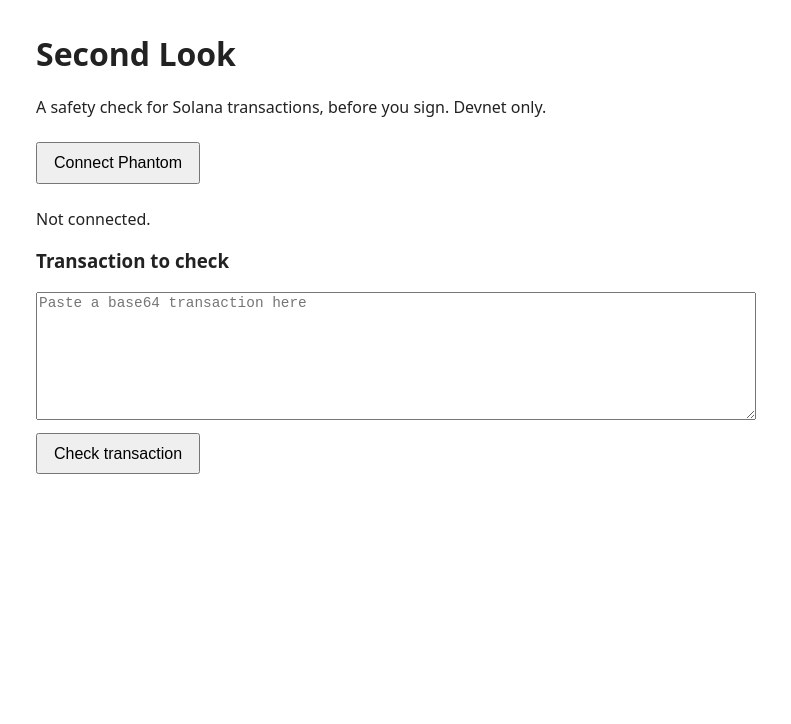
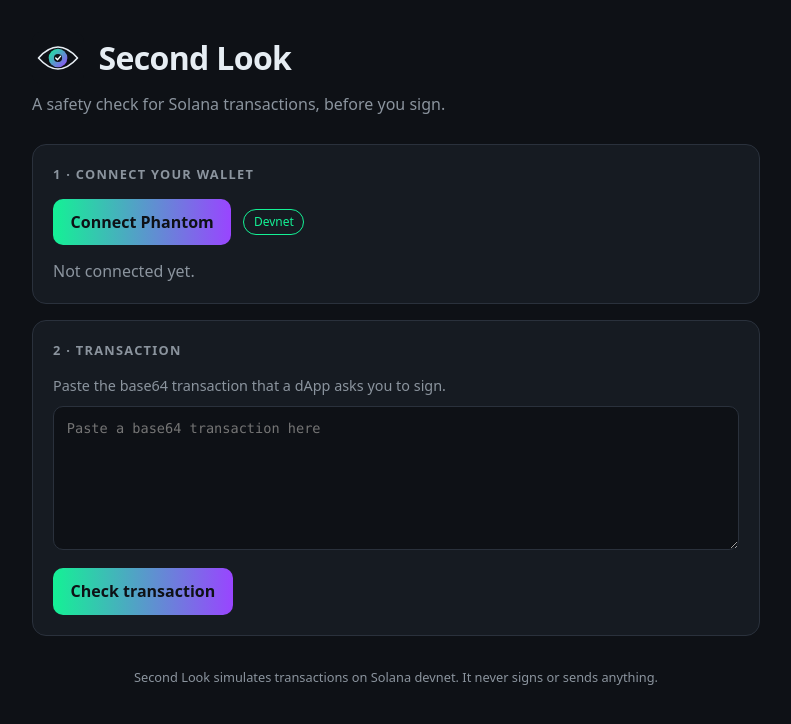
Before and after one commit to onlyonekarl/second-look, a website: page index.html in a window 1280 px wide. Shown: the whole page, without its empty margins (244-1035 px from the left). Drawn offline with Linux system fonts and the light colour scheme.

Commit message:
Update index.html

```diff
--- a/index.html
+++ b/index.html
@@ -5,27 +5,153 @@
   <meta name="viewport" content="width=device-width, initial-scale=1">
   <title>Second Look</title>
   <style>
-    body { font-family: system-ui, sans-serif; max-width: 720px; margin: 2rem auto; padding: 0 1rem; color: #222; }
-    textarea { width: 100%; height: 8rem; font-family: monospace; font-size: 0.9rem; box-sizing: border-box; }
-    button { padding: 0.6rem 1rem; font-size: 1rem; margin: 0.5rem 0; cursor: pointer; }
-    #results p { margin: 0.4rem 0; }
-    .warn { color: #b00020; font-weight: bold; }
-    .ok { color: #1b5e20; font-weight: bold; }
+    :root {
+      --bg: #0E1116;
+      --panel: #161B22;
+      --border: #2A313C;
+      --text: #E6EDF3;
+      --muted: #8B949E;
+      --green: #14F195;
+      --purple: #9945FF;
+      --amber: #F5A524;
+      --red: #FF5C5C;
+    }
+    * { box-sizing: border-box; }
+    body {
+      margin: 0;
+      background: var(--bg);
+      color: var(--text);
+      font-family: system-ui, -apple-system, "Segoe UI", Roboto, sans-serif;
+      line-height: 1.5;
+    }
+    .wrap { max-width: 760px; margin: 0 auto; padding: 2rem 1rem 3rem; }
+    header { display: flex; align-items: center; gap: 0.9rem; }
+    header svg { width: 52px; height: 52px; flex: none; }
+    h1 { margin: 0; font-size: 2rem; letter-spacing: -0.02em; }
+    .tagline { color: var(--muted); margin: 0.5rem 0 1.75rem; }
+    .card {
+      background: var(--panel);
+      border: 1px solid var(--border);
+      border-radius: 14px;
+      padding: 1.25rem;
+      margin-bottom: 1rem;
+    }
+    .card h2 {
+      font-size: 0.8rem;
+      text-transform: uppercase;
+      letter-spacing: 0.1em;
+      color: var(--muted);
+      margin: 0 0 0.9rem;
+    }
+    .row { display: flex; align-items: center; gap: 0.75rem; flex-wrap: wrap; }
+    .pill {
+      font-size: 0.75rem;
+      padding: 0.2rem 0.6rem;
+      border-radius: 999px;
+      border: 1px solid var(--green);
+      color: var(--green);
+    }
+    button {
+      font: inherit;
+      font-weight: 600;
+      color: #0E1116;
+      background: linear-gradient(90deg, var(--green), var(--purple));
+      border: 0;
+      border-radius: 10px;
+      padding: 0.7rem 1.1rem;
+      cursor: pointer;
+    }
+    button:hover { filter: brightness(1.08); }
+    button:disabled { opacity: 0.55; cursor: default; }
+    .hint { color: var(--muted); font-size: 0.9rem; margin: 0 0 0.6rem; display: block; }
+    textarea {
+      width: 100%;
+      min-height: 9rem;
+      resize: vertical;
+      padding: 0.8rem;
+      border-radius: 10px;
+      border: 1px solid var(--border);
+      background: var(--bg);
+      color: var(--text);
+      font-family: ui-monospace, Menlo, Consolas, monospace;
+      font-size: 0.85rem;
+    }
+    textarea:focus { outline: 2px solid var(--purple); outline-offset: 1px; }
+    #wallet { color: var(--muted); margin: 0.9rem 0 0; word-break: break-all; }
+    #verdict {
+      font-weight: 600;
+      padding: 0.9rem 1rem;
+      border-radius: 10px;
+      background: var(--bg);
+      border-left: 6px solid var(--muted);
+      margin-bottom: 0.75rem;
+    }
+    #verdict.ok { border-left-color: var(--green); }
+    #verdict.review { border-left-color: var(--amber); }
+    #verdict.danger { border-left-color: var(--red); }
+    #details p { margin: 0.45rem 0; padding-left: 1.1rem; position: relative; }
+    #details p::before {
+      content: "";
+      position: absolute;
+      left: 0;
+      top: 0.6em;
+      width: 6px;
+      height: 6px;
+      border-radius: 50%;
+      background: var(--muted);
+    }
+    #details p.warn { color: var(--red); }
+    #details p.warn::before { background: var(--red); }
+    footer { color: var(--muted); font-size: 0.8rem; text-align: center; margin-top: 2rem; }
+    @media (max-width: 480px) { h1 { font-size: 1.6rem; } }
   </style>
 </head>
 <body>
-  <h1>Second Look</h1>
-  <p>A safety check for Solana transactions, before you sign. Devnet only.</p>
+  <div class="wrap">
+    <header>
+      <svg viewBox="0 0 512 512" aria-hidden="true">
+        <defs>
+          <linearGradient id="g" x1="0" y1="0" x2="1" y2="1">
+            <stop offset="0" stop-color="#14F195"/>
+            <stop offset="1" stop-color="#9945FF"/>
+          </linearGradient>
+        </defs>
+        <rect width="512" height="512" rx="96" fill="#0E1116"/>
+        <path d="M64 256 Q256 40 448 256 Q256 472 64 256 Z" fill="none" stroke="#E6EDF3" stroke-width="16" stroke-linejoin="round"/>
+        <circle cx="256" cy="256" r="92" fill="url(#g)"/>
+        <circle cx="256" cy="256" r="40" fill="#0E1116"/>
+        <path d="M234 256 L251 273 L280 240" fill="none" stroke="#FFFFFF" stroke-width="14" stroke-linecap="round" stroke-linejoin="round"/>
+      </svg>
+      <h1>Second Look</h1>
+    </header>
+    <p class="tagline">A safety check for Solana transactions, before you sign.</p>
 
-  <button id="connect">Connect Phantom</button>
-  <p id="wallet">Not connected.</p>
+    <div class="card">
+      <h2>1 · Connect your wallet</h2>
+      <div class="row">
+        <button id="connect">Connect Phantom</button>
+        <span class="pill">Devnet</span>
+      </div>
+      <p id="wallet">Not connected yet.</p>
+    </div>
 
-  <h3>Transaction to check</h3>
-  <textarea id="tx" placeholder="Paste a base64 transaction here"></textarea>
-  <br>
-  <button id="check">Check transaction</button>
+    <div class="card">
+      <h2>2 · Transaction</h2>
+      <label class="hint" for="tx">Paste the base64 transaction that a dApp asks you to sign.</label>
+      <textarea id="tx" placeholder="Paste a base64 transaction here"></textarea>
+      <div class="row" style="margin-top: 0.75rem;">
+        <button id="check">Check transaction</button>
+      </div>
+    </div>
 
-  <div id="results"></div>
+    <div class="card" id="resultsCard" hidden>
+      <h2>3 · Result</h2>
+      <div id="verdict"></div>
+      <div id="details"></div>
+    </div>
+
+    <footer>Second Look simulates transactions on Solana devnet. It never signs or sends anything.</footer>
+  </div>
 
   <script type="module">
     import {
@@ -38,13 +164,20 @@
     const rpc = createSolanaRpc('https://api.devnet.solana.com');
     const TOKEN_PROGRAM = 'TokenkegQfeZyiNwAJbNbGKPFXCWuBvf9Ss623VQ5DA';
     const $ = (id) => document.getElementById(id);
+    const short = (a) => `${a.slice(0, 6)}…${a.slice(-6)}`;
     let owner = null;
 
-    function line(text, cls = '') {
+    function showVerdict(kind, text) {
+      $('resultsCard').hidden = false;
+      $('verdict').className = kind;
+      $('verdict').textContent = text;
+    }
+
+    function addDetail(text, warn = false) {
       const p = document.createElement('p');
       p.textContent = text;
-      if (cls) p.className = cls;
-      $('results').appendChild(p);
+      if (warn) p.className = 'warn';
+      $('details').appendChild(p);
     }
 
     $('connect').onclick = async () => {
@@ -57,17 +190,19 @@
         const { publicKey } = await provider.connect();
         owner = publicKey.toString();
         const { value } = await rpc.getBalance(address(owner)).send();
-        $('wallet').textContent = `Connected: ${owner} (devnet balance: ${Number(value) / 1e9} SOL)`;
+        $('wallet').textContent = `${short(owner)} · ${Number(value) / 1e9} SOL on devnet`;
+        $('connect').textContent = 'Connected';
+        $('connect').disabled = true;
       } catch (err) {
         $('wallet').textContent = `Could not connect: ${err.message}`;
       }
     };
 
     $('check').onclick = async () => {
-      $('results').innerHTML = '';
+      $('details').innerHTML = '';
       const base64Tx = $('tx').value.trim();
       if (!base64Tx) {
-        line('Paste a transaction first.', 'warn');
+        showVerdict('', 'Paste a transaction first.');
         return;
       }
       try {
@@ -100,16 +235,17 @@
         const simOk = value.err === null;
         const sent = simOk && owner ? before - (value.accounts?.[0]?.lamports ?? before) : null;
 
-        if (!simOk) line('Simulation failed: this transaction would not run as written.', 'warn');
-        if (!owner) line('Connect Phantom to see how much SOL would leave your wallet.');
-        else if (simOk) line(`SOL leaving your wallet (including fee): ${Number(sent) / 1e9} SOL`);
-        flags.forEach((f) => line(f, 'warn'));
+        if (!simOk) addDetail('The simulation failed, so this transaction would not run as written.', true);
+        if (!owner) addDetail('Connect Phantom to see how much SOL would leave your wallet.');
+        else if (simOk) addDetail(`SOL leaving your wallet, including the fee: ${Number(sent) / 1e9} SOL`);
+        flags.forEach((f) => addDetail(f, true));
 
-        if (flags.length > 0) line('Verdict: do not sign until you understand these flags.', 'warn');
-        else if (sent !== null && sent > 0n) line('Verdict: review carefully. SOL would leave your wallet.', 'warn');
-        else if (simOk) line('Verdict: no approval or ownership flags found.', 'ok');
+        if (flags.length > 0) showVerdict('danger', 'Do not sign until you understand these flags.');
+        else if (!simOk) showVerdict('danger', 'Do not sign. This transaction would fail.');
+        else if (sent !== null && sent > 0n) showVerdict('review', 'Review carefully. SOL would leave your wallet.');
+        else showVerdict('ok', 'No approval or ownership flags found.');
       } catch (err) {
-        line(`Could not check this transaction: ${err.message}`, 'warn');
+        showVerdict('danger', `Could not check this transaction: ${err.message}`);
       }
     };
   </script>
```
